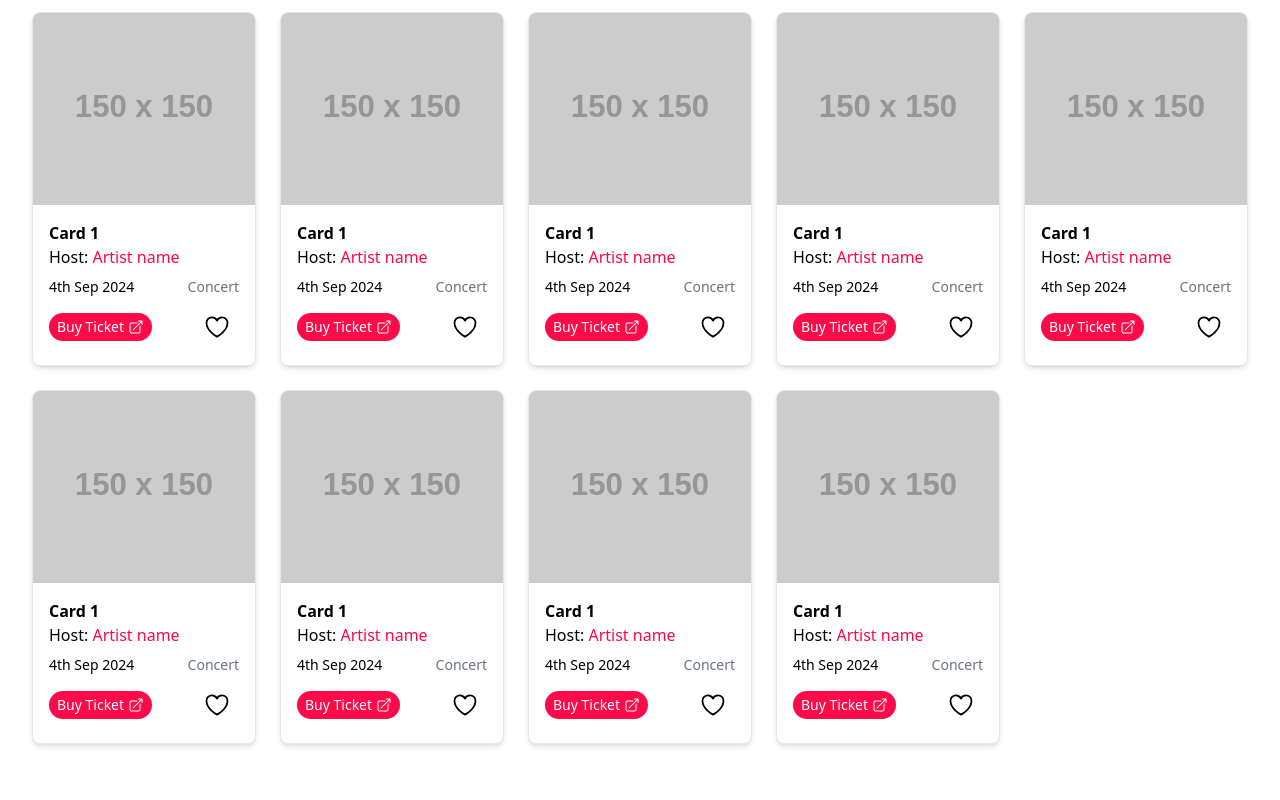
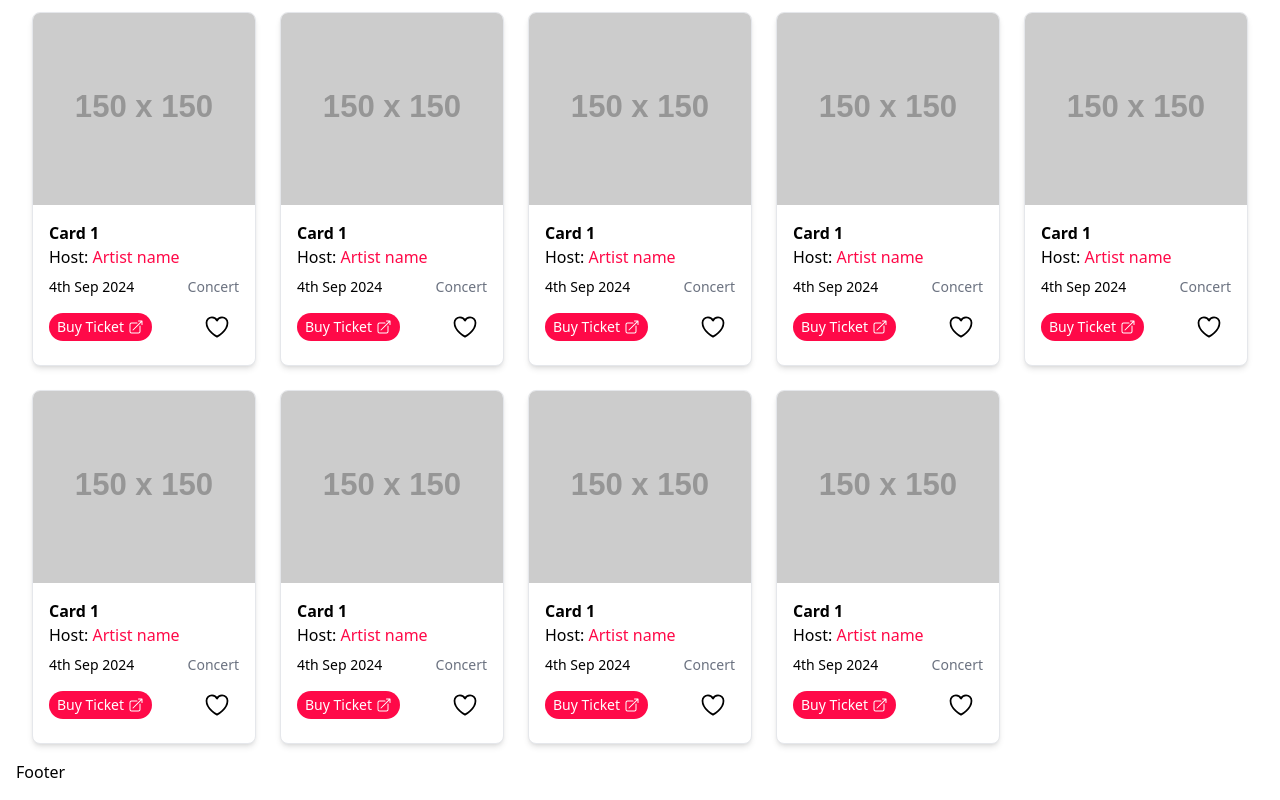
Before and after one commit to Kobia68/Melody-Palace, a React (Vite) app in the folder client-ui/: page / in a window 1280 px wide. Shown: the part 486-1286 px from the top of the page. Before the commit the page ends 1262 px from the top, so only its background shows below. Built offline with nearby package versions, Linux system fonts and the light colour scheme.

Commit message:
Added the footer and configured its routes

```diff
--- /dev/null
+++ b/client-ui/src/Components/Footer.jsx
@@ -0,0 +1,7 @@
+import React from 'react'
+
+export const Footer = () => {
+  return (
+    <div>Footer</div>
+  )
+}
--- a/client-ui/src/Components/Layout.jsx
+++ b/client-ui/src/Components/Layout.jsx
@@ -1,12 +1,14 @@
 import React from 'react'
 import { Navbar } from './Navbar/Navbar'
 import { Outlet } from 'react-router-dom';
+import { Footer } from './Footer';
 
 export const Layout = () => {
   return (
     <div className='p-4 flex flex-col min-h-screen'>
         <Navbar />
         <Outlet />
+        <Footer />
     </div>
   );
 }
```
